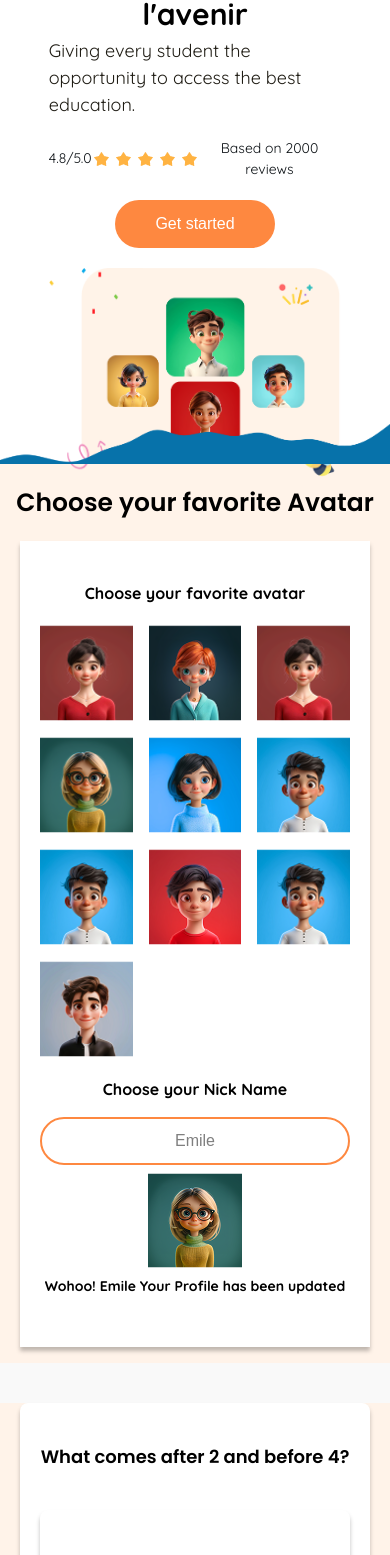
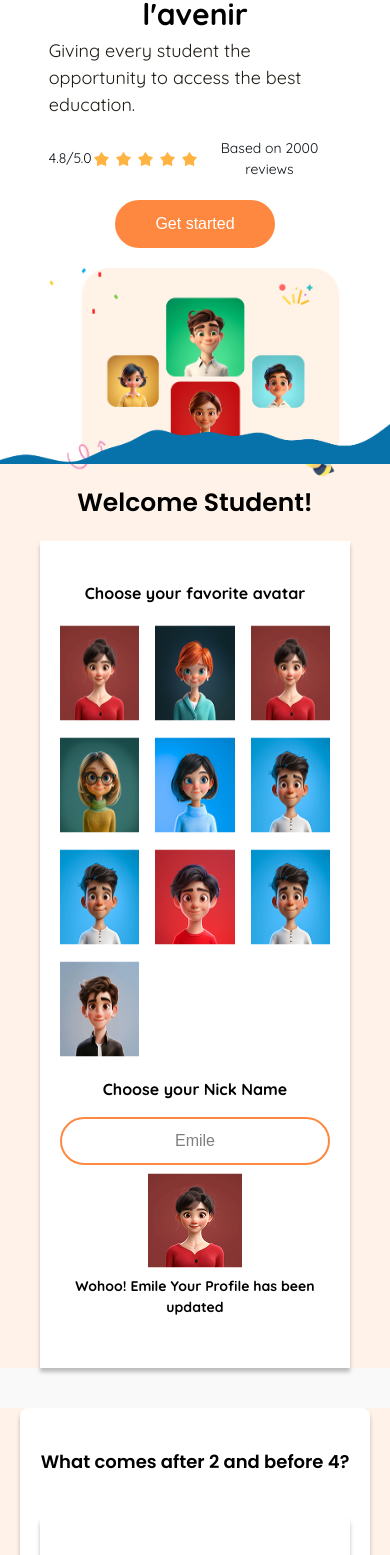
Before and after one commit to Faisalmedsnexus/acess-sec, a Next.js app: page /quiz in a window 390 px wide. Shown: the part 312-1867 px from the top of the page. Built offline with nearby package versions, Linux system fonts and the light colour scheme.

Commit message:
choose avatar

```diff
--- a/src/app/quiz/page.js
+++ b/src/app/quiz/page.js
@@ -49,6 +49,7 @@ export default function page() {
   const [score, setScore] = useState(0);
   const [timer, setTimer] = useState(60);
   const [quizCompleted, setQuizCompleted] = useState(false);
+  const [selectedAvatar, setSelectedAvatar] = useState(avatars[0]);
 
   useEffect(() => {
     if (timer > 0) {
@@ -84,20 +85,21 @@ export default function page() {
       <section className="bg-[#f9f9f9] pb-5">
         <div className="bg-[#fff3e9] md:w-[70%] lg:w-[50%] m-auto ">
           <h1 className="text-[25px] md:text-[40px] font-poppins  font-bold text-[#000000] text-center py-5">
-            Choose your favorite Avatar
+            Welcome Student!
           </h1>
-          <div className="bg-white mx-5 md:mx-[100px] m-auto p-5 shadow-[0px_4px_4px_0px_rgba(0,0,0,0.25)] pb-[50px]">
+          <div className="bg-white mx-[40px] md:mx-[100px] m-auto p-5 shadow-[0px_4px_4px_0px_rgba(0,0,0,0.25)] pb-[50px]">
             <p className="text-[16px] font-quicksand font-bold text-[#000000] text-center py-5">
               Choose your favorite avatar
             </p>
             <div className="flex justify-center">
-              <div className="grid grid-cols-3 lg:grid-cols-5 gap-4 justify-center items-center">
+              <div className="grid grid-cols-3 md:grid-cols-3 lg:grid-cols-5 gap-4 justify-center items-center">
                 {avatars.map((avatar, index) => (
                   <img
                     key={index}
                     src={avatar}
                     alt={`Avatar ${index + 1}`}
-                    className="w-24 h-24 cursor-pointer hover:border-gray-500 transition"
+                    className="w-24 h-24 cursor-pointer  hover:border-gray-500 transition"
+                    onClick={() => setSelectedAvatar(avatar)}
                   />
                 ))}
               </div>
@@ -113,17 +115,12 @@ export default function page() {
               className="w-full h-12 px-4 py-2 my-2 border-2 border-[#FE8840] rounded-[25px] text-center placeholder:text-center focus:outline-none"
             />
             <div className="flex flex-col md:flex-row items-center justify-center gap-2">
-              <img
-                src="/images/choose-avatar/girl_14.png"
-                alt="Farrukh"
-                className=""
-              />
+              <img src={selectedAvatar} alt="Farrukh" className="" />
               <p className="text-[14px] font-quicksand font-bold text-[#000000] text-center">
                 Wohoo! Emile Your Profile has been updated
               </p>
             </div>
           </div>
-          <h1 className="py-2 text-[40px] text-white"></h1>
         </div>
       </section>
 
@@ -210,11 +207,10 @@ export default function page() {
                     <div
                       key={option}
                       onClick={() => setSelected(option)}
-                      className={`flex flex-row gap-[50px] mt-1 rounded-md transition duration-300 cursor-pointer ${
-                        selected === option
+                      className={`flex flex-row gap-[50px] mt-1 rounded-md transition duration-300 cursor-pointer ${selected === option
                           ? "bg-[#cde3ee]"
                           : "hover:bg-[#cde3ee]"
-                      } items-center p-3`}
+                        } items-center p-3`}
                     >
                       <h1 className="text-[30px] font-bold">
                         {String.fromCharCode(65 + index)}.) {option}
```
